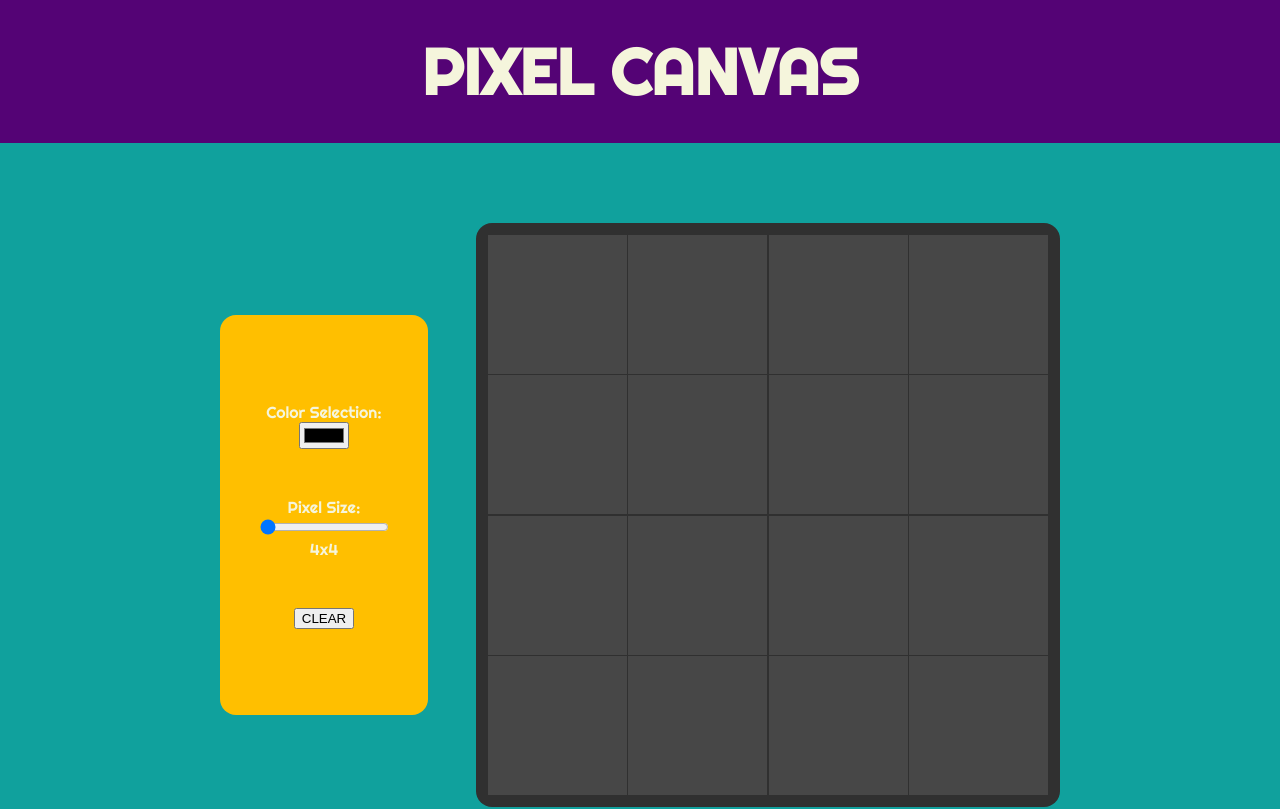
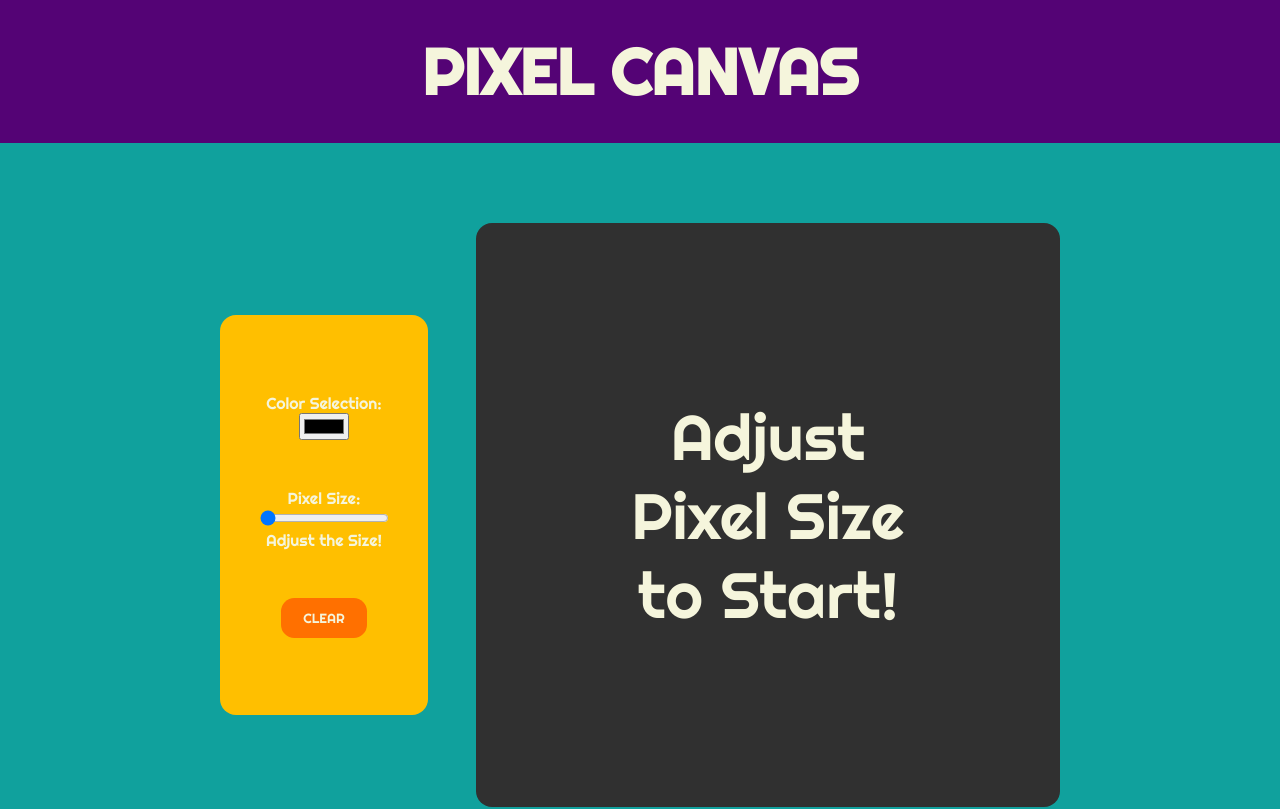
Before and after one commit to Rapolss/Etch-a-Sketch, a plain HTML site: page index.html in a window 1280 px wide. Shown: the top 809 px of the page. Drawn offline with Linux system fonts and the light colour scheme.

Commit message:
updated colors button and canvas color for better cohesion

```diff
--- a/index.html
+++ b/index.html
@@ -14,26 +14,11 @@
         <div class="main">
             <div class = "menu">
                 <div class="color">Color Selection:</br><input id="palette" type="color" name="paletteSelector" value="#000000"></div>
-                <div class="canvas-size">Pixel Size:</br><input id="sizing" type="range" name="gridSize" min="4" max="100" value="4"></br><span class="numbsize">4x4</span></div>
+                <div class="canvas-size">Pixel Size:</br><input id="sizing" type="range" name="gridSize" min="4" max="100" value="4"></br><span class="numbsize">Adjust the Size!</span></div>
                 <div><button class="resetbtn">CLEAR</button></div>
             </div>
             <div class = "canvas">
-                <div class="pixel"></div>
-                <div class="pixel"></div>
-                <div class="pixel"></div>
-                <div class="pixel"></div>
-                <div class="pixel"></div>
-                <div class="pixel"></div>
-                <div class="pixel"></div>
-                <div class="pixel"></div>
-                <div class="pixel"></div>
-                <div class="pixel"></div>
-                <div class="pixel"></div>
-                <div class="pixel"></div>
-                <div class="pixel"></div>
-                <div class="pixel"></div>
-                <div class="pixel"></div>
-                <div class="pixel"></div>
+                <div class ="startingText">Adjust Pixel Size to Start!</div>
             </div>
         </div>
         <div class="footer">Copyright © 2023 antonifhecodes</div>
--- a/style.css
+++ b/style.css
@@ -11,11 +11,15 @@ body{
     font-family: 'Righteous', cursive;
 
 
+
+
 }
 
 :root{
     --paletteSelector:#000000;
-    --gridSize:4;
+    --gridSize:1;
+
+
 }
 
 
@@ -64,6 +68,7 @@ body{
     border-radius: 1em;
 
 
+
 }
 
 .canvas{
@@ -76,8 +81,16 @@ body{
     grid-template-rows: repeat(var(--gridSize), 1fr);
     gap: .1em;
     padding: .75em;
+    draggable: false;
+}
 
-
+.startingText{
+    text-align: center;
+    display: flex;
+    justify-content: center;
+    align-items: center;
+    font-size: 4em;
+    padding: 2em
 }
 
 
@@ -85,3 +98,14 @@ body{
 .pixel {
     background-color: #474747;
 }
+
+
+.resetbtn {
+    background-color:  #FF7000;
+    border: #FF7000;
+    height: 3em;
+    width: 6.5em;
+    border-radius: 1em;
+    font-family: 'Righteous', cursive;
+    color: beige;
+}
```
